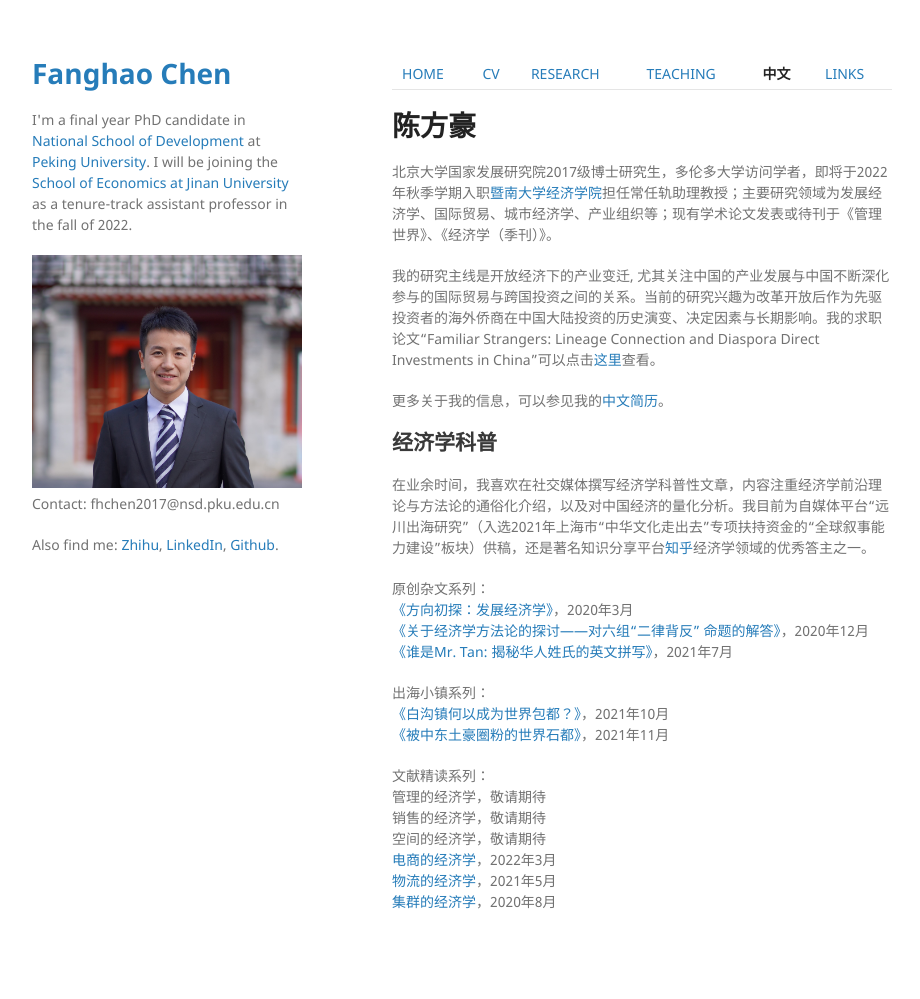
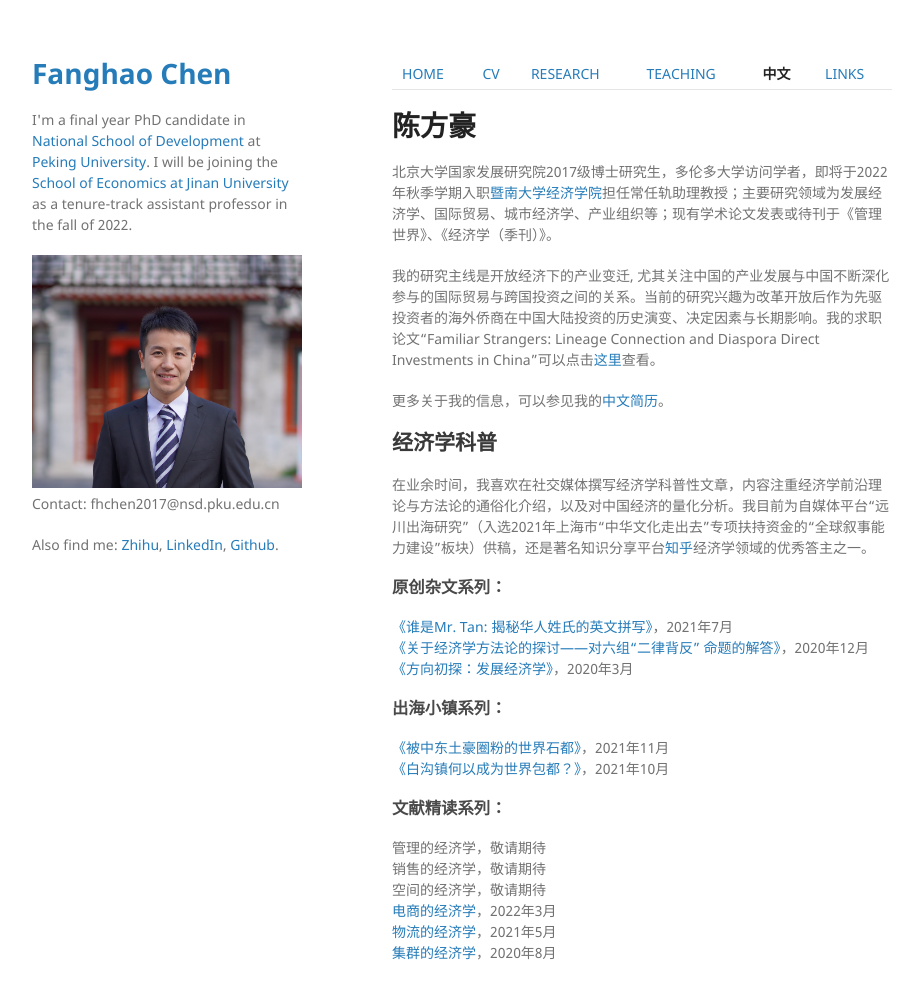
Before and after one commit to FanghaoChen/homepage, a Jekyll site: the page built from chinesepage.md, in a window 1280 px wide and 1033 px high. Shown: the top 999 px of the window, without its empty margins (178-1098 px from the left). Built offline with Jekyll 4.4.1, drawn with Linux system fonts in a browser that asks for light colours; our own code applies the rules of GitHub Pages for plain Markdown files.

```diff
--- a/chinesepage.md
+++ b/chinesepage.md
@@ -12,16 +12,16 @@
 
 在业余时间，我喜欢在社交媒体撰写经济学科普性文章，内容注重经济学前沿理论与方法论的通俗化介绍，以及对中国经济的量化分析。我目前为自媒体平台“远川出海研究”（入选2021年上海市“中华文化走出去”专项扶持资金的“全球叙事能力建设”板块）供稿，还是著名知识分享平台[知乎](https://www.zhihu.com/people/hongo-chin)经济学领域的优秀答主之一。
 
-原创杂文系列：<br/>
+### 原创杂文系列：<br/>
+[《谁是Mr. Tan: 揭秘华人姓氏的英文拼写》](https://mp.weixin.qq.com/s?__biz=MzI4MzQwMDI4Ng==&mid=2247488665&idx=1&sn=463c83013d0ea95f7c9fa55d84196640&chksm=eb8a15a8dcfd9cbecf8e827b6d0a6230363816725f4412aed1707989b672e3a80e7aeb394328&mpshare=1&scene=24&srcid=0730Dc0tK2sZMsyexzLto33b&sharer_sharetime=1627663884197&sharer_shareid=009d752390d3ca9d149b0d31038375f0#rd)，2021年7月 <br/>
+[《关于经济学方法论的探讨——对六组“二律背反” 命题的解答》](https://zhuanlan.zhihu.com/p/339919057)，2020年12月 <br/>
 [《方向初探：发展经济学》](https://mp.weixin.qq.com/s?__biz=Mzg4MzE0ODY0Mw==&mid=2247486276&idx=1&sn=11980239e1724f4577acb1fc8976f01c&chksm=cf4a9948f83d105e75eb1bc96ed0064009579908401a25770dfc3eee382d0bb90a382529e772&mpshare=1&scene=24&srcid=&sharer_sharetime=1587118796703&sharer_shareid=009d752390d3ca9d149b0d31038375f0#rd)，2020年3月 <br/>
-[《关于经济学方法论的探讨——对六组“二律背反” 命题的解答》](https://zhuanlan.zhihu.com/p/339919057)，2020年12月 <br/>
-[《谁是Mr. Tan: 揭秘华人姓氏的英文拼写》](https://mp.weixin.qq.com/s?__biz=MzI4MzQwMDI4Ng==&mid=2247488665&idx=1&sn=463c83013d0ea95f7c9fa55d84196640&chksm=eb8a15a8dcfd9cbecf8e827b6d0a6230363816725f4412aed1707989b672e3a80e7aeb394328&mpshare=1&scene=24&srcid=0730Dc0tK2sZMsyexzLto33b&sharer_sharetime=1627663884197&sharer_shareid=009d752390d3ca9d149b0d31038375f0#rd)，2021年7月 <br/>
 
-出海小镇系列：<br/>
+### 出海小镇系列：<br/>
+[《被中东土豪圈粉的世界石都》](https://mp.weixin.qq.com/s?__biz=MzkzMTAyOTU3Nw==&mid=2247489455&idx=1&sn=4c3c71002cf900a43247b081f6fd6526&chksm=c2706089f507e99fe98f530b2cc87c3a2461b6c9e90aa77e108e42b138561f3f56ee8a9fb38a&mpshare=1&scene=2&srcid=1127iTPFctEMJkf4I8FkZG5c&sharer_sharetime=1638023245653&sharer_shareid=009d752390d3ca9d149b0d31038375f0#rd)，2021年11月 <br/>
 [《白沟镇何以成为世界包都？》](https://mp.weixin.qq.com/s?__biz=MzIwMDY2NTgwMA==&mid=2247496921&idx=2&sn=21814aafcddff29e9559c51492f0b2d5&chksm=96fb0b7ea18c8268550c36ee750add523b15bdf443f57d6fd045e29ec6a63e11858a6dbad589&mpshare=1&scene=24&srcid=0929OR5EATf5H2gTLREzsDlD&sharer_sharetime=1632905192849&sharer_shareid=009d752390d3ca9d149b0d31038375f0#rd)，2021年10月 <br/>
-[《被中东土豪圈粉的世界石都》](https://mp.weixin.qq.com/s?__biz=MzkzMTAyOTU3Nw==&mid=2247489455&idx=1&sn=4c3c71002cf900a43247b081f6fd6526&chksm=c2706089f507e99fe98f530b2cc87c3a2461b6c9e90aa77e108e42b138561f3f56ee8a9fb38a&mpshare=1&scene=2&srcid=1127iTPFctEMJkf4I8FkZG5c&sharer_sharetime=1638023245653&sharer_shareid=009d752390d3ca9d149b0d31038375f0#rd)，2021年11月 <br/>
 
-文献精读系列：<br/>
+### 文献精读系列：<br/>
 管理的经济学，敬请期待 <br/>
 销售的经济学，敬请期待 <br/>
 空间的经济学，敬请期待 <br/>
```
